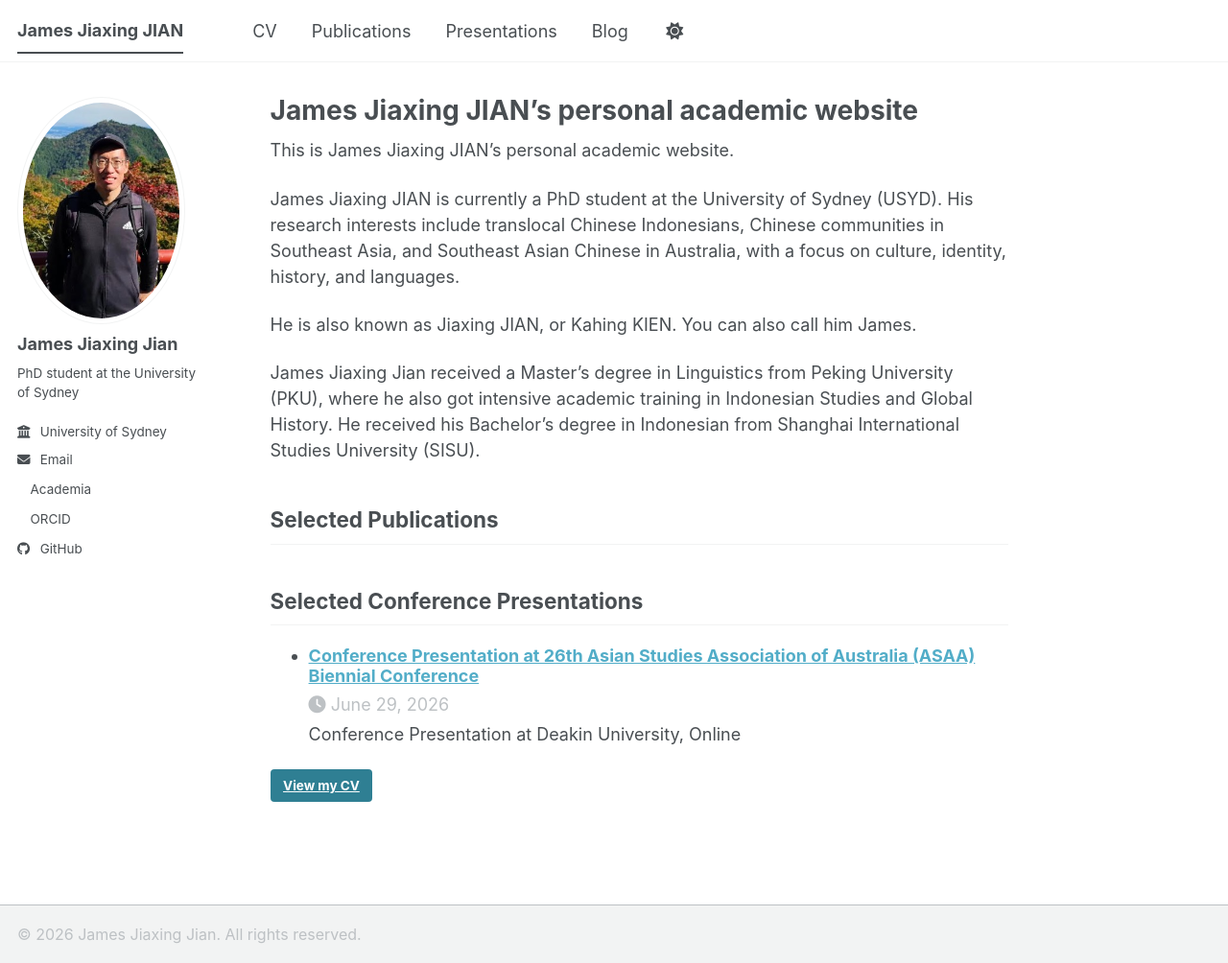
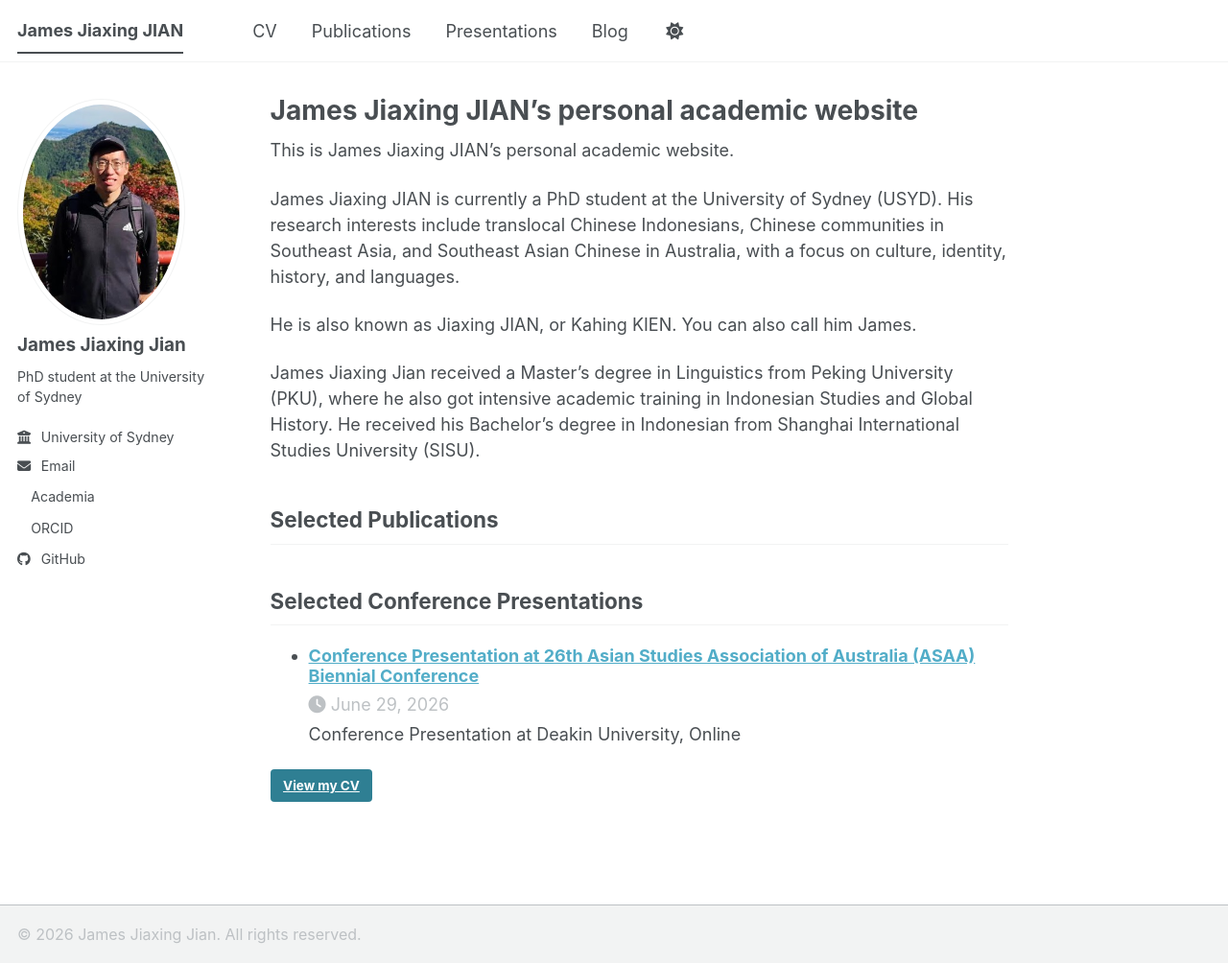
Before and after one commit to jamesjiaxingjian/jamesjiaxingjian.github.io, a Jekyll site: the page built from _pages/about.md, in a window 1280 px wide and 1004 px high. Shown: the whole window at 96% size. Built offline with Jekyll 4.4.1, drawn with Linux system fonts in a browser that asks for light colours; a style sheet for code colours, icons or effects is not loaded.

Commit message:
Update main.scss

```diff
--- a/assets/css/main.scss
+++ b/assets/css/main.scss
@@ -56,3 +56,21 @@
   }
 
 }
+
+/* Sidebar font size adjustment */
+
+@media (min-width: 1024px) {
+
+  .sidebar {
+    font-size: 1.05rem;
+  }
+
+  .author__name {
+    font-size: 1.1rem;
+  }
+
+  .author__bio {
+    font-size: 1.05rem;
+  }
+
+}
```
